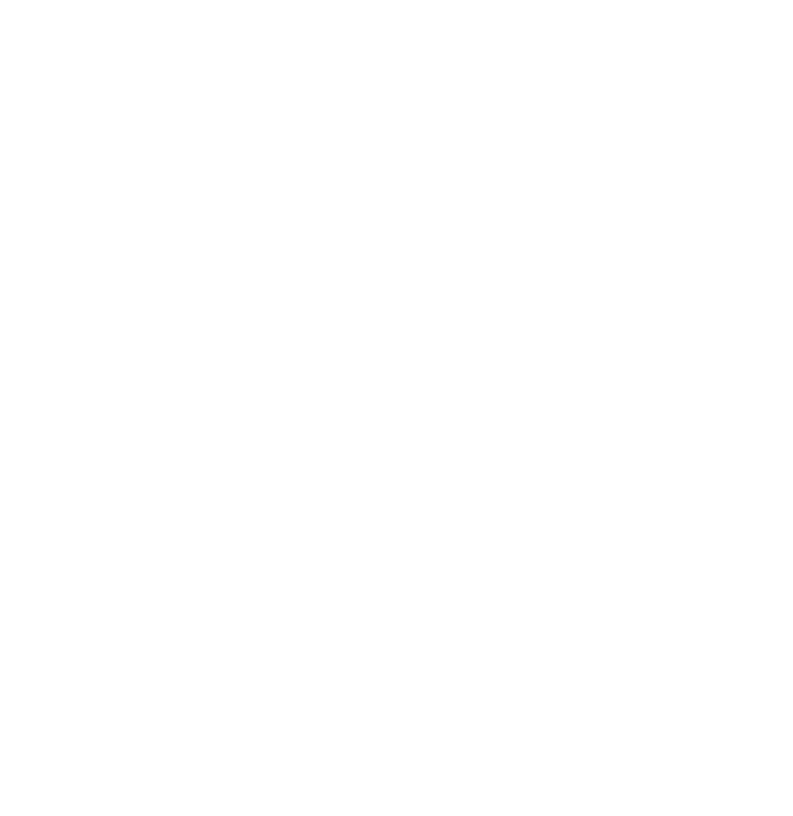
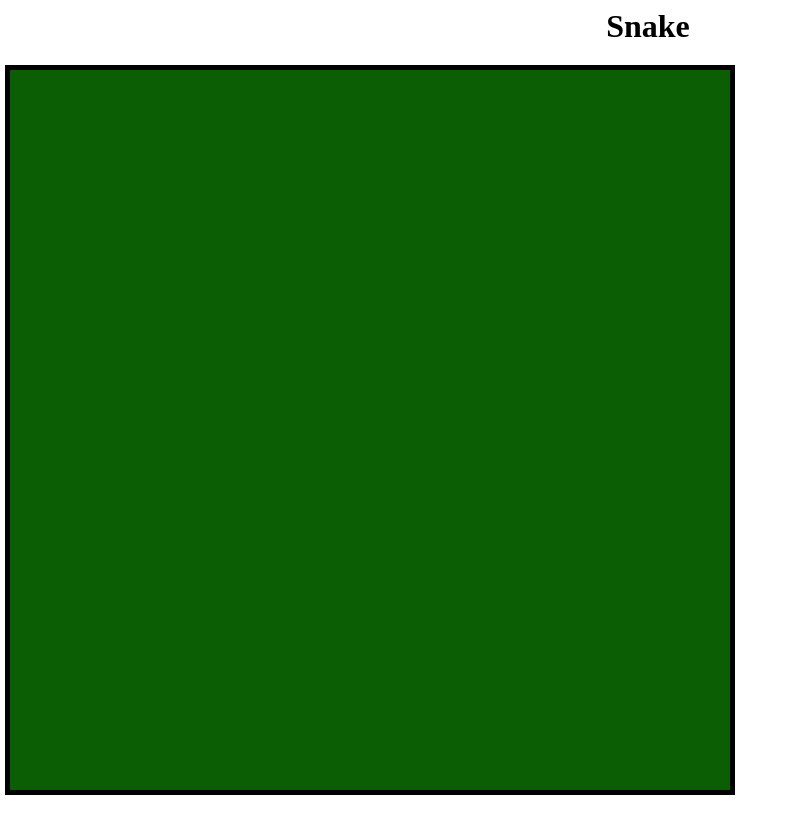
Before and after one commit to northton/snake2.0, a plain HTML site: page index.html in a window 1280 px wide. Shown: the whole page, without its empty margins (0-793 px from the left). Drawn offline with Linux system fonts and the light colour scheme.

Commit message:
I've made a border and some other things

```diff
--- a/index.html
+++ b/index.html
@@ -3,7 +3,48 @@
 <head>
     <title>Snake2.0</title>
 </head>
+<style>
+
+    body {
+        height: 100vh;
+        width: 100vw;
+        display: flex;
+    }
+
+    h1 {
+        position: relative;
+        margin: 0 auto;
+    }
+
+    #game-board {
+        position: absolute;
+        left: 0;
+        bottom: 0;
+        height: 90vmin;
+        width: 90vmin;
+        border: 5px solid #000;
+        margin: 5px;
+        /* background-image: url(img/background.jpg);
+        background-repeat: no-repeat;
+        background-size: 100%; */
+        background-color: #0c5e05;
+        display: grid;
+        grid-template-rows: repeat(35, 1fr);
+        grid-template-columns: repeat(35, 1fr);
+    }
+
+    .snake {
+        background-color: #0618e2;
+    }
+
+    .food {
+        background-color: #d70000;
+    }
+</style>
 <body>
+
+    <h1>Snake</h1>
+    <div id="game-board"></div>
 
 </body>
 </html>
```
Also changed, not shown: img/background.jpg (added), script.js (added).
